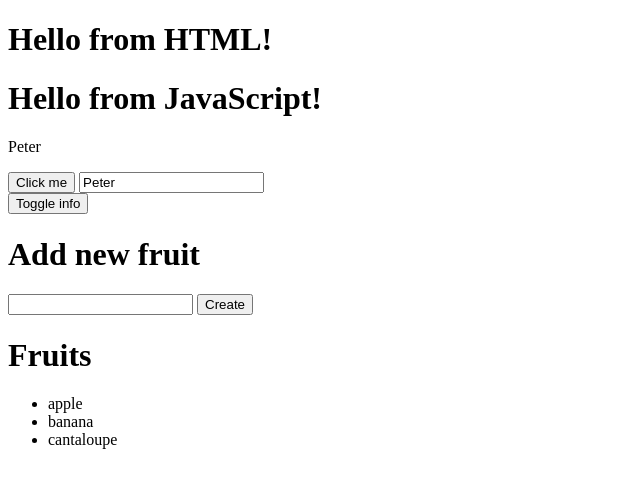
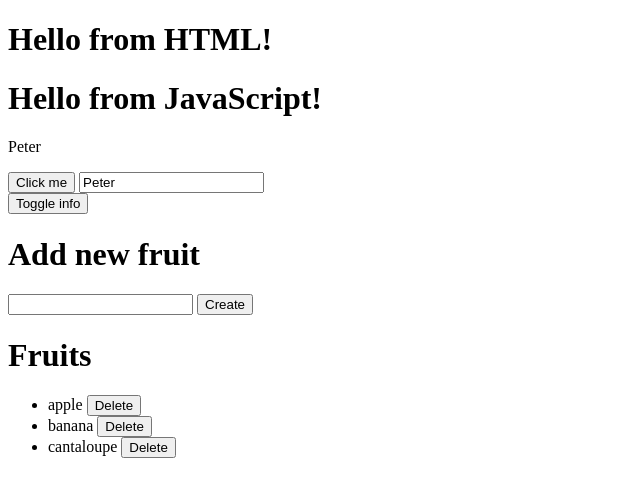
Before and after one commit to Life-reboot/practice_vuejs, a plain HTML site: page index.html in a window 1280 px wide. Shown: the whole page, without its empty margins (0-640 px from the left). Drawn offline with nearby package versions, Linux system fonts and the light colour scheme.

Commit message:
Add delete button for each item in array

```diff
--- a/index.html
+++ b/index.html
@@ -35,7 +35,10 @@
         <button v-on:click="createFruit()">Create</button>
         <h1>Fruits</h1>
         <ul>
-          <li v-for="x in fruits">{{ x }}</li>
+          <li v-for="x in fruits">
+            {{ x }}
+            <button v-on:click="destroyFruit(x)">Delete</button>
+          </li>
         </ul>
       </div>
     </div>
--- a/index.js
+++ b/index.js
@@ -16,5 +16,9 @@ var app = new Vue({
       this.fruits.push(this.newFruit);
       this.newFruit = "";
     },
+    destroyFruit: function (fruit) {
+      var index = this.fruits.indexOf(fruit);
+      this.fruits.splice(index, 1);
+    },
   },
 });
```
